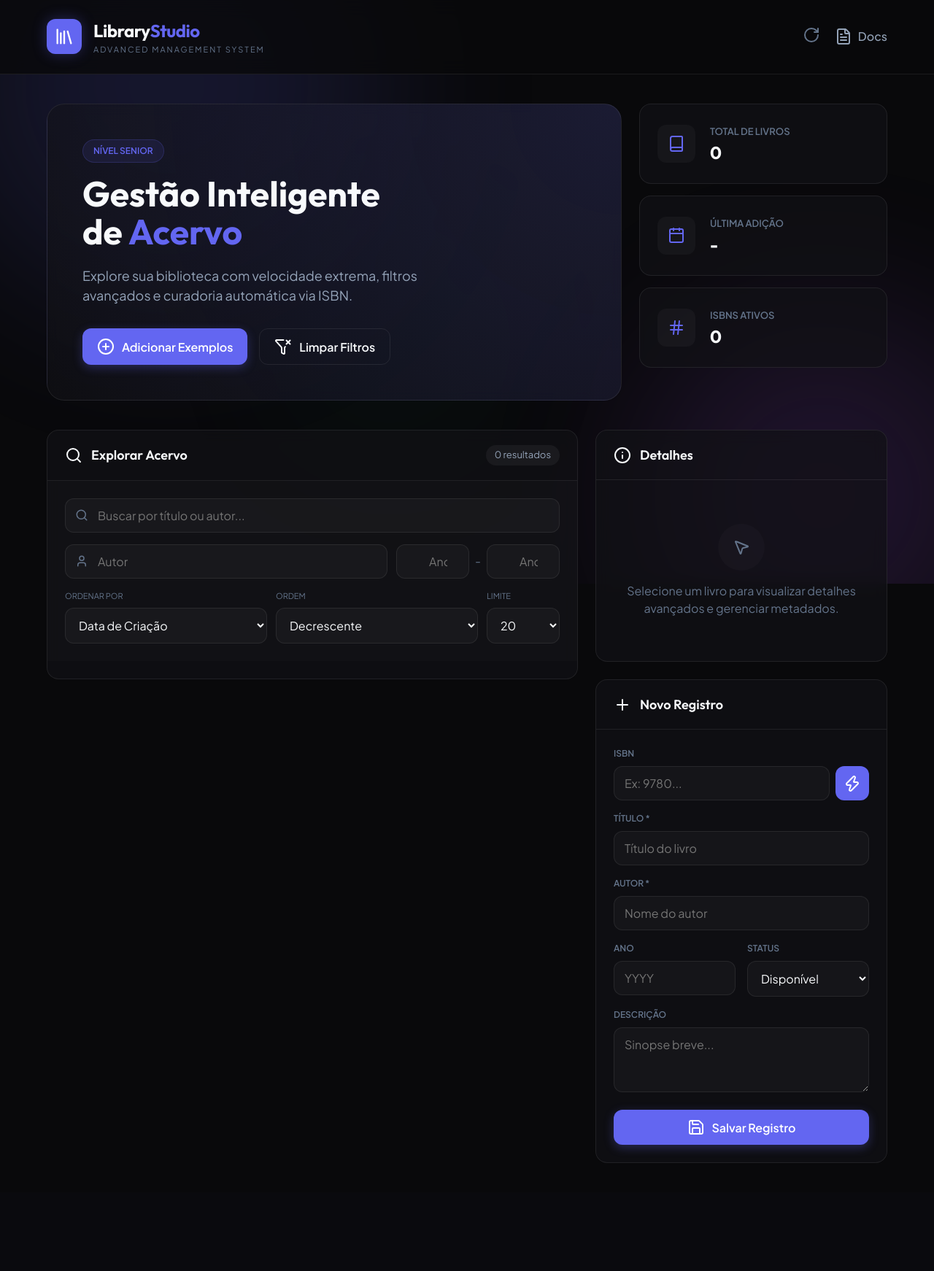
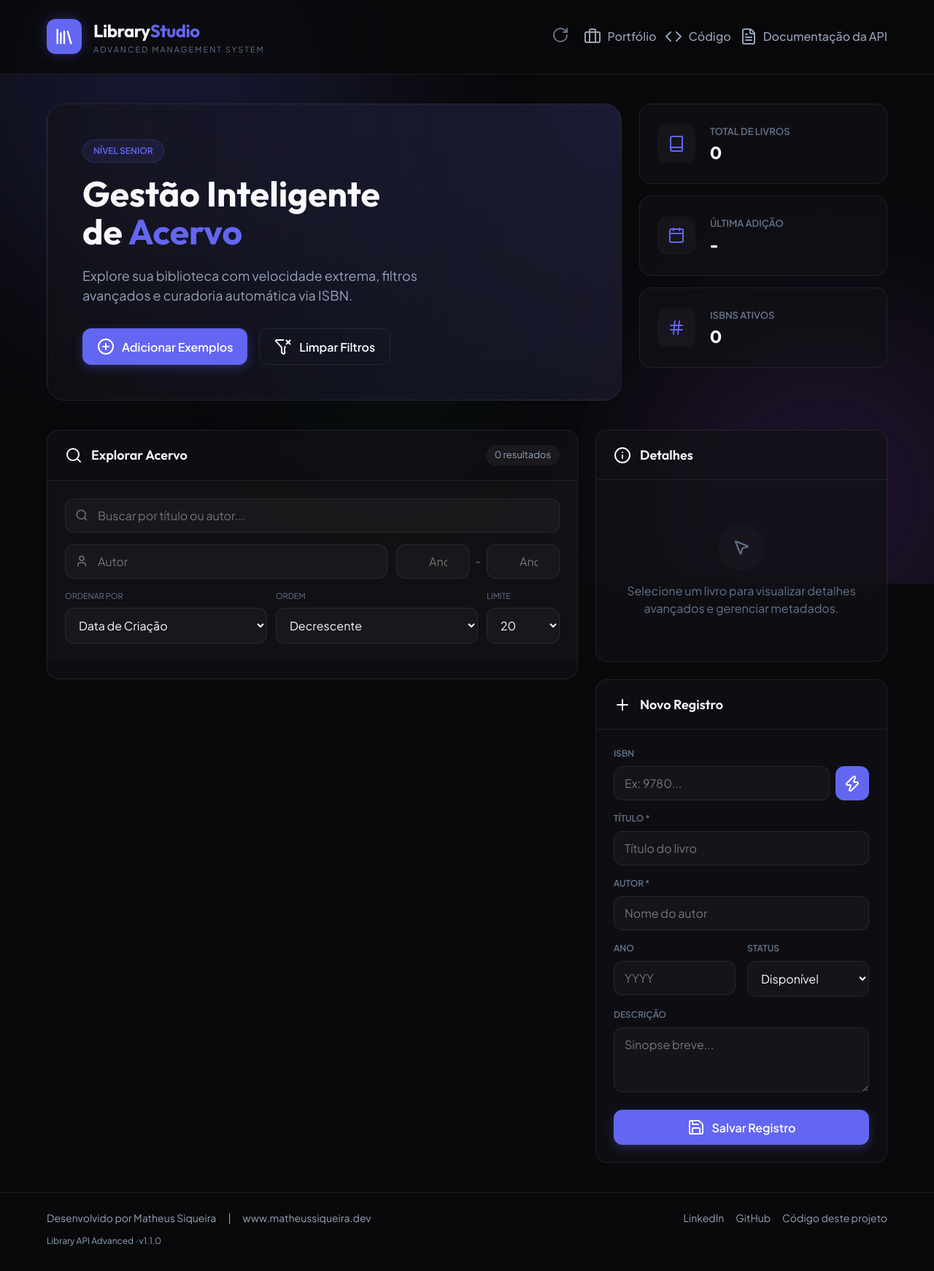
Before and after one commit to matheussiqueira-dev/library-api-advanced, a FastAPI app: page / in a window 1280 px wide. Shown: the whole page at 73% size. Before the commit the page ends 1594 px from the top, so only its background shows below. Run offline with FastAPI, Linux system fonts and the light colour scheme; data that the repository does not hold is empty; some libraries are stand-ins or nearby versions.

Commit message:
feat: add author footer, project links and page metadata

```diff
--- a/app/main.py
+++ b/app/main.py
@@ -50,6 +50,11 @@ app = FastAPI(
     title=settings.PROJECT_NAME,
     description=settings.PROJECT_DESCRIPTION,
     version=settings.VERSION,
+    contact={
+        "name": "Matheus Siqueira",
+        "url": "https://www.matheussiqueira.dev",
+        "email": "hellomatheusdev@gmail.com",
+    },
     openapi_url=f"{settings.API_V1_STR}/openapi.json",
     # Served below with a pinned bundle: FastAPI's default loads the moving redoc@next tag.
     redoc_url=None,
@@ -93,6 +98,7 @@ async def ui(request: Request):
         {
             "api_base": settings.API_V1_STR,
             "project_name": settings.PROJECT_NAME,
+            "version": settings.VERSION,
             "lucide_src": LUCIDE_SCRIPT_URL,
             "lucide_integrity": LUCIDE_SCRIPT_INTEGRITY,
             "ephemeral_data": settings.ephemeral_database,
--- a/app/web/static/styles.css
+++ b/app/web/static/styles.css
@@ -572,6 +572,68 @@ textarea { resize: vertical; min-height: 80px; }
 }
 .nav-link:hover { color: var(--text-primary); }
 
+.nav-btn:focus-visible,
+.nav-link:focus-visible,
+.ms-footer a:focus-visible {
+  outline: 2px solid var(--accent);
+  outline-offset: 4px;
+  border-radius: 4px;
+}
+
+.ms-sr-only {
+  position: absolute;
+  width: 1px;
+  height: 1px;
+  padding: 0;
+  margin: -1px;
+  overflow: hidden;
+  clip: rect(0, 0, 0, 0);
+  white-space: nowrap;
+  border: 0;
+}
+
+/* Author Footer */
+.ms-container {
+  max-width: 1400px;
+  margin: 0 auto;
+  padding: 0 5%;
+}
+
+.ms-footer {
+  border-top: 1px solid var(--border);
+  color: var(--text-secondary);
+  font-size: 14px;
+}
+
+.ms-footer__inner {
+  display: flex;
+  flex-wrap: wrap;
+  align-items: center;
+  justify-content: space-between;
+  gap: 12px 24px;
+  padding-top: 24px;
+  padding-bottom: 32px;
+}
+
+.ms-footer__signature,
+.ms-footer__links {
+  display: flex;
+  flex-wrap: wrap;
+  gap: 8px 16px;
+}
+
+.ms-footer a {
+  color: var(--text-secondary);
+  text-decoration: none;
+  transition: color 0.2s;
+}
+.ms-footer a:hover { color: var(--text-primary); text-decoration: underline; }
+
+.ms-footer__meta {
+  flex-basis: 100%;
+  font-size: 12px;
+}
+
 /* Loader */
 .list-status {
   padding: 40px;
@@ -655,7 +717,16 @@ button:disabled { opacity: 0.6; cursor: not-allowed; transform: none; }
 @media (max-width: 768px) {
   .hero-card { padding: 32px; }
   .hero-title { font-size: 32px; }
-  .navbar { padding: 16px 5%; }
+  .navbar { padding: 16px 5%; flex-wrap: wrap; gap: 12px; }
+  .nav-links { align-items: center; }
+  .nav-link__label {
+    position: absolute;
+    width: 1px;
+    height: 1px;
+    overflow: hidden;
+    clip: rect(0, 0, 0, 0);
+    white-space: nowrap;
+  }
   .sort-controls { grid-template-columns: 1fr 1fr; }
   .sort-controls > :last-child { grid-column: span 2; }
 }
--- a/app/web/templates/index.html
+++ b/app/web/templates/index.html
@@ -3,7 +3,28 @@
   <head>
     <meta charset="utf-8" />
     <meta name="viewport" content="width=device-width, initial-scale=1" />
-    <title>{{ project_name }} | Advanced Library Management</title>
+    <title>{{ project_name }} | Matheus Siqueira</title>
+    <meta name="author" content="Matheus Siqueira" />
+    <link rel="canonical" href="https://library-api-advanced.vercel.app" />
+    <meta property="og:url" content="https://library-api-advanced.vercel.app" />
+    <script type="application/ld+json">
+      {
+        "@context": "https://schema.org",
+        "@type": "WebApplication",
+        "name": {{ project_name|tojson }},
+        "url": "https://library-api-advanced.vercel.app",
+        "codeRepository": "https://github.com/matheussiqueira-dev/library-api-advanced",
+        "author": {
+          "@type": "Person",
+          "name": "Matheus Siqueira",
+          "url": "https://www.matheussiqueira.dev",
+          "sameAs": [
+            "https://www.linkedin.com/in/matheussiqueira-dev",
+            "https://github.com/matheussiqueira-dev"
+          ]
+        }
+      }
+    </script>
     <link rel="stylesheet" href="/static/styles.css" />
     <script src="{{ lucide_src }}" integrity="{{ lucide_integrity }}" crossorigin="anonymous"></script>
   </head>
@@ -24,13 +45,21 @@
           <span class="brand-tagline">Advanced Management System</span>
         </div>
       </div>
-      <nav class="nav-links">
+      <nav class="nav-links" aria-label="Projeto">
         <button id="refresh-btn" class="nav-btn" title="Atualizar dados">
           <i data-lucide="rotate-cw"></i>
         </button>
-        <a href="/docs" target="_blank" class="nav-link" title="API Documentation">
+        <a href="https://www.matheussiqueira.dev/pt-BR/projects/library-api-advanced" class="nav-link">
+          <i data-lucide="briefcase"></i>
+          <span class="nav-link__label">Portfólio</span>
+        </a>
+        <a href="https://github.com/matheussiqueira-dev/library-api-advanced" target="_blank" rel="noopener noreferrer" class="nav-link">
+          <i data-lucide="code"></i>
+          <span class="nav-link__label">Código</span><span class="ms-sr-only"> (abre em nova aba)</span>
+        </a>
+        <a href="/docs" target="_blank" rel="noopener noreferrer" class="nav-link">
           <i data-lucide="file-text"></i>
-          <span>Docs</span>
+          <span class="nav-link__label">Documentação da API</span><span class="ms-sr-only"> (abre em nova aba)</span>
         </a>
       </nav>
     </header>
@@ -300,6 +329,22 @@
       </section>
     </main>
 
+    <footer class="ms-footer">
+      <div class="ms-container ms-footer__inner">
+        <p class="ms-footer__signature">
+          <a href="https://www.matheussiqueira.dev">Desenvolvido por Matheus Siqueira</a>
+          <span aria-hidden="true">|</span>
+          <a href="https://www.matheussiqueira.dev">www.matheussiqueira.dev</a>
+        </p>
+        <nav class="ms-footer__links" aria-label="Links do autor">
+          <a href="https://www.linkedin.com/in/matheussiqueira-dev" target="_blank" rel="noopener noreferrer">LinkedIn<span class="ms-sr-only"> (abre em nova aba)</span></a>
+          <a href="https://github.com/matheussiqueira-dev" target="_blank" rel="noopener noreferrer">GitHub<span class="ms-sr-only"> (abre em nova aba)</span></a>
+          <a href="https://github.com/matheussiqueira-dev/library-api-advanced" target="_blank" rel="noopener noreferrer">Código deste projeto<span class="ms-sr-only"> (abre em nova aba)</span></a>
+        </nav>
+        <p class="ms-footer__meta">{{ project_name }} · v{{ version }}</p>
+      </div>
+    </footer>
+
     <!-- Toast Notifications -->
     <div id="toast-container" class="toast-stack" role="status" aria-live="polite"></div>
 
```
